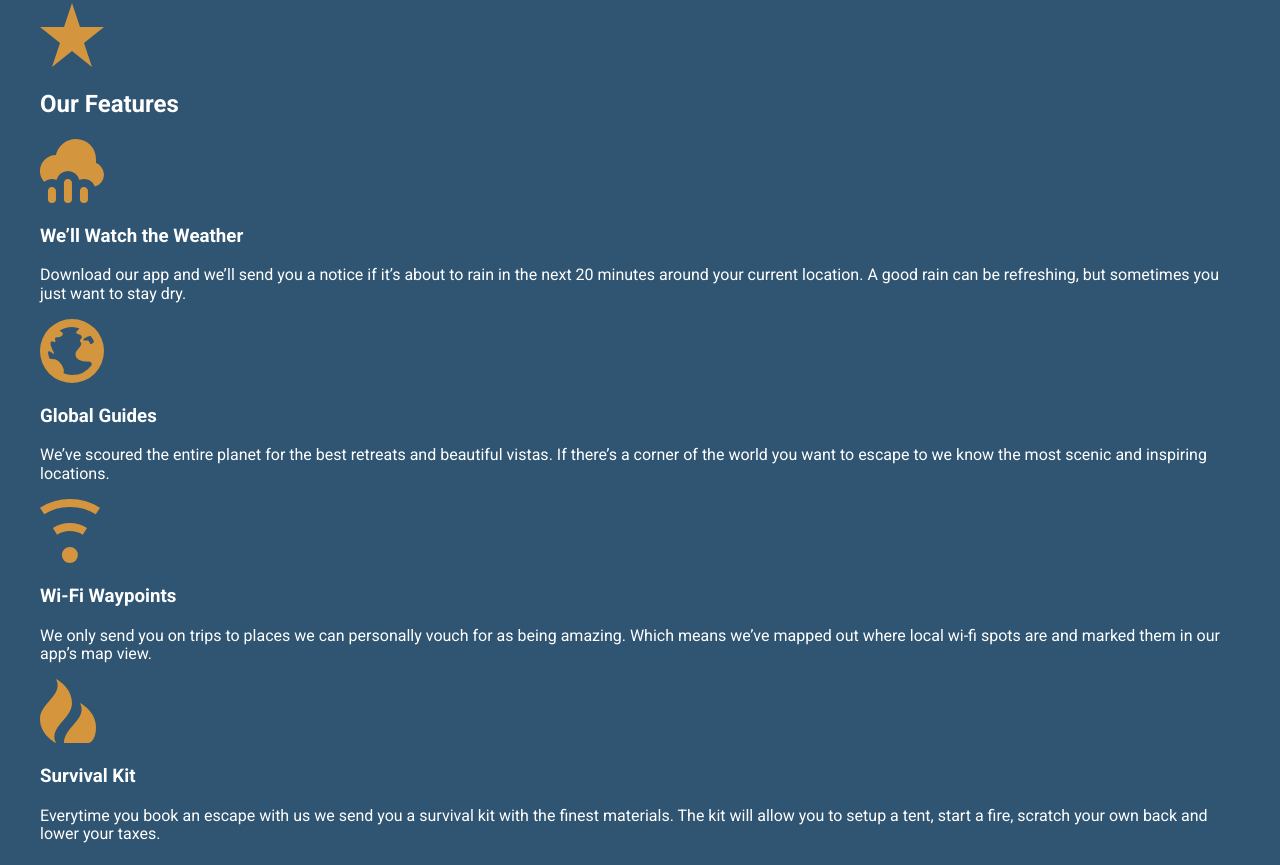
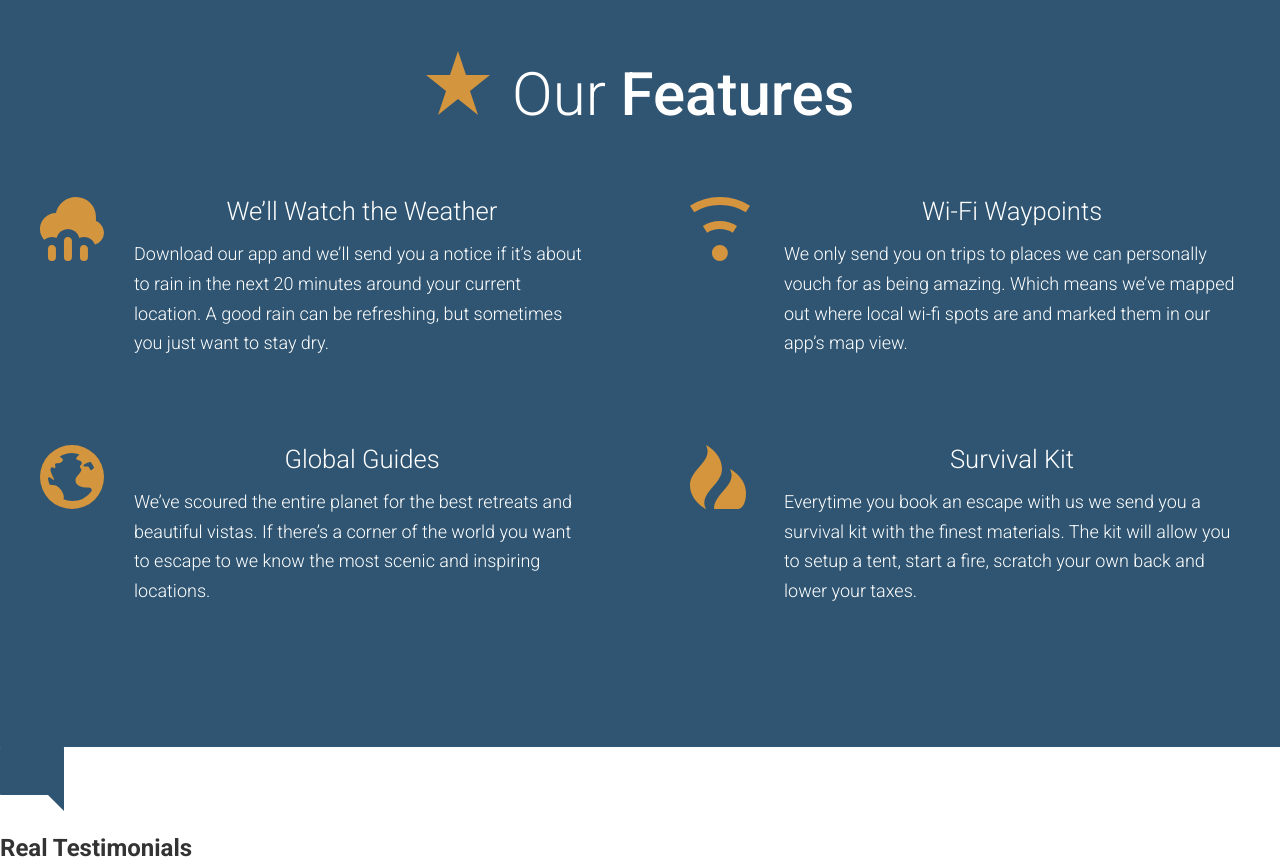
Before and after one commit to dkc1001/web-viatges, a website: page app/index.html in a window 1280 px wide. Shown: the part 2222-3087 px from the top of the page. Drawn offline with Linux system fonts and the light colour scheme.

Commit message:
Completed the Our Features section.

```diff
--- /dev/null
+++ b/app/assets/styles/modules/_feature-item.css
@@ -0,0 +1,32 @@
+.feature-item {
+	position: relative;
+	padding-bottom: 2.5rem;
+
+	@mixin atSmall {
+		padding-left: 94px;
+	}
+
+	&__icon {
+		display: block;
+		margin: 0 auto;
+		@mixin atSmall {
+			position: absolute;
+			left: 0;
+		}
+
+	}
+
+	&__title {
+		font-size: 1.6rem;
+		font-weight: 300;
+		margin-top: .7em;
+		margin-bottom: .8rem;
+		text-align: center;
+	}
+
+	mixin atSmall {
+		text-align: left;
+		margin-top: 1em;
+		font-size: 1.875rem;
+	}
+}
--- a/app/assets/styles/modules/_generic-content-container.css
+++ b/app/assets/styles/modules/_generic-content-container.css
@@ -1,8 +1,9 @@
 .generic-content-container{
 
 	p{
+		font-weight: 300;
 		line-height: 1.65;
-		margin: 1.8rem 0;
+		margin: 0 0 1.8rem 0;
 
 		@mixin atSmall{
 			font-size: 1.125rem;
--- a/app/assets/styles/modules/_row.css
+++ b/app/assets/styles/modules/_row.css
@@ -6,8 +6,16 @@
 		margin-right: -65px;
 	}
 
+	&--gutters-large {
+		margin-right: -100px;
+	}
+
 	&--gutters > div {
 		padding-right: 65px;
+	}
+
+	&--gutters-large > div {
+		padding-right: 100px;
 	}
 
 	&__b-margin-until-medium {
@@ -29,6 +37,11 @@
 			width: 37%;
 		}
 
+		&__medium-6 {
+			float: left;
+			width: 50%;
+		}
+
 		&__medium-8 {
 			float: left;
 			width: 66.66%;
--- /dev/null
+++ b/app/assets/styles/modules/_section-title.css
@@ -0,0 +1,29 @@
+.section-title {
+	font-size: 2.55rem;
+	font-weight: 300;
+	text-align: center;
+
+	@mixin atSmall {
+		font-size: 3.75rem;
+	}
+
+	strong {
+		font-weight: 500;
+	}
+
+	&__icon {
+
+		display: block;
+		margin-left: auto;
+		margin-right: auto;
+		margin-bottom: .6rem;
+
+		@mixin atSmall {
+			margin-right: .5rem;
+			margin-left: 0;
+			margin-bottom: 0;
+			display: inline-block;
+		}
+	}
+
+}
--- a/app/assets/styles/styles.css
+++ b/app/assets/styles/styles.css
@@ -9,3 +9,5 @@
 @import "modules/_headline";
 @import "modules/_row";
 @import "modules/_generic-content-container";
+@import "modules/_section-title";
+@import "modules/_feature-item";
--- a/app/index.html
+++ b/app/index.html
@@ -69,24 +69,38 @@
 
   <div id="features" class="page-section page-section--blue">
     <div class="wrapper">
-      <img src="assets/images/icons/star.svg">
-      <h2>Our Features</h2>
+      <h2 class="section-title"><img class="section-title__icon" src="assets/images/icons/star.svg"> Our <strong>Features</strong></h2>
 
-      <img src="assets/images/icons/rain.svg">
-      <h3>We&rsquo;ll Watch the Weather</h3>
-      <p>Download our app and we&rsquo;ll send you a notice if it&rsquo;s about to rain in the next 20 minutes around your current location. A good rain can be refreshing, but sometimes you just want to stay dry.</p>
+      <div class="row row--gutters-large generic-content-container">
+        <div class="row__medium-6">
 
-      <img src="assets/images/icons/globe.svg">
-      <h3>Global Guides</h3>
-      <p>We&rsquo;ve scoured the entire planet for the best retreats and beautiful vistas. If there&rsquo;s a corner of the world you want to escape to we know the most scenic and inspiring locations.</p>
+          <div class="feature-item">
+            <img class="feature-item__icon" src="assets/images/icons/rain.svg">
+            <h3 class="feature-item__title">We&rsquo;ll Watch the Weather</h3>
+            <p>Download our app and we&rsquo;ll send you a notice if it&rsquo;s about to rain in the next 20 minutes around your current location. A good rain can be refreshing, but sometimes you just want to stay dry.</p>
+          </div>
 
-      <img src="assets/images/icons/wifi.svg">
-      <h3>Wi-Fi Waypoints</h3>
-      <p>We only send you on trips to places we can personally vouch for as being amazing. Which means we&rsquo;ve mapped out where local wi-fi spots are and marked them in our app&rsquo;s map view.</p>
+          <div class="feature-item">
+            <img class="feature-item__icon" src="assets/images/icons/globe.svg">
+            <h3 class="feature-item__title">Global Guides</h3>
+            <p>We&rsquo;ve scoured the entire planet for the best retreats and beautiful vistas. If there&rsquo;s a corner of the world you want to escape to we know the most scenic and inspiring locations.</p>
+          </div>
+        </div>
 
-      <img src="assets/images/icons/fire.svg">
-      <h3>Survival Kit</h3>
-      <p>Everytime you book an escape with us we send you a survival kit with the finest materials. The kit will allow you to setup a tent, start a fire, scratch your own back and lower your taxes.</p>
+        <div class="row__medium-6">
+          <div class="feature-item">
+            <img class="feature-item__icon" src="assets/images/icons/wifi.svg">
+            <h3 class="feature-item__title">Wi-Fi Waypoints</h3>
+             <p>We only send you on trips to places we can personally vouch for as being amazing. Which means we&rsquo;ve mapped out where local wi-fi spots are and marked them in our app&rsquo;s map view.</p>
+           </div>
+
+          <div class="feature-item">
+            <img class="feature-item__icon" src="assets/images/icons/fire.svg">
+            <h3 class="feature-item__title">Survival Kit</h3>
+            <p>Everytime you book an escape with us we send you a survival kit with the finest materials. The kit will allow you to setup a tent, start a fire, scratch your own back and lower your taxes.</p>
+          </div>
+        </div>
+      </div>
     </div>
   </div>
 
--- a/app/temp/styles/styles.css
+++ b/app/temp/styles/styles.css
@@ -668,8 +668,16 @@ a {
 		margin-right: -65px;
 	}
 
+.row--gutters-large {
+		margin-right: -100px;
+	}
+
 .row--gutters > div {
 		padding-right: 65px;
+	}
+
+.row--gutters-large > div {
+		padding-right: 100px;
 	}
 
 .row__b-margin-until-medium {
@@ -691,6 +699,11 @@ a {
 			width: 37%;
 		}
 
+		.row__medium-6 {
+			float: left;
+			width: 50%;
+		}
+
 		.row__medium-8 {
 			float: left;
 			width: 66.66%;
@@ -702,8 +715,9 @@ a {
 	}
 
 .generic-content-container p{
+		font-weight: 300;
 		line-height: 1.65;
-		margin: 1.8rem 0;
+		margin: 0 0 1.8rem 0;
 	}
 
 @media (min-width: 530px) {
@@ -716,3 +730,81 @@ a {
 .generic-content-container p a{
 		font-weight: 700;
 	}
+
+.section-title {
+	font-size: 2.55rem;
+	font-weight: 300;
+	text-align: center;
+
+}
+
+@media (min-width: 530px) {
+
+.section-title {
+		font-size: 3.75rem
+
+}
+	}
+
+.section-title strong {
+		font-weight: 500;
+	}
+
+.section-title__icon {
+
+		display: block;
+		margin-left: auto;
+		margin-right: auto;
+		margin-bottom: .6rem;
+	}
+
+@media (min-width: 530px) {
+
+.section-title__icon {
+			margin-right: .5rem;
+			margin-left: 0;
+			margin-bottom: 0;
+			display: inline-block
+	}
+	}
+
+.feature-item {
+	position: relative;
+	padding-bottom: 2.5rem;
+}
+
+@media (min-width: 530px) {
+
+.feature-item {
+		padding-left: 94px
+}
+	}
+
+.feature-item__icon {
+		display: block;
+		margin: 0 auto;
+
+	}
+
+@media (min-width: 530px) {
+
+.feature-item__icon {
+			position: absolute;
+			left: 0
+
+	}
+	}
+
+.feature-item__title {
+		font-size: 1.6rem;
+		font-weight: 300;
+		margin-top: .7em;
+		margin-bottom: .8rem;
+		text-align: center;
+	}
+
+.feature-item mixin atSmall {
+		text-align: left;
+		margin-top: 1em;
+		font-size: 1.875rem;
+	}
```
